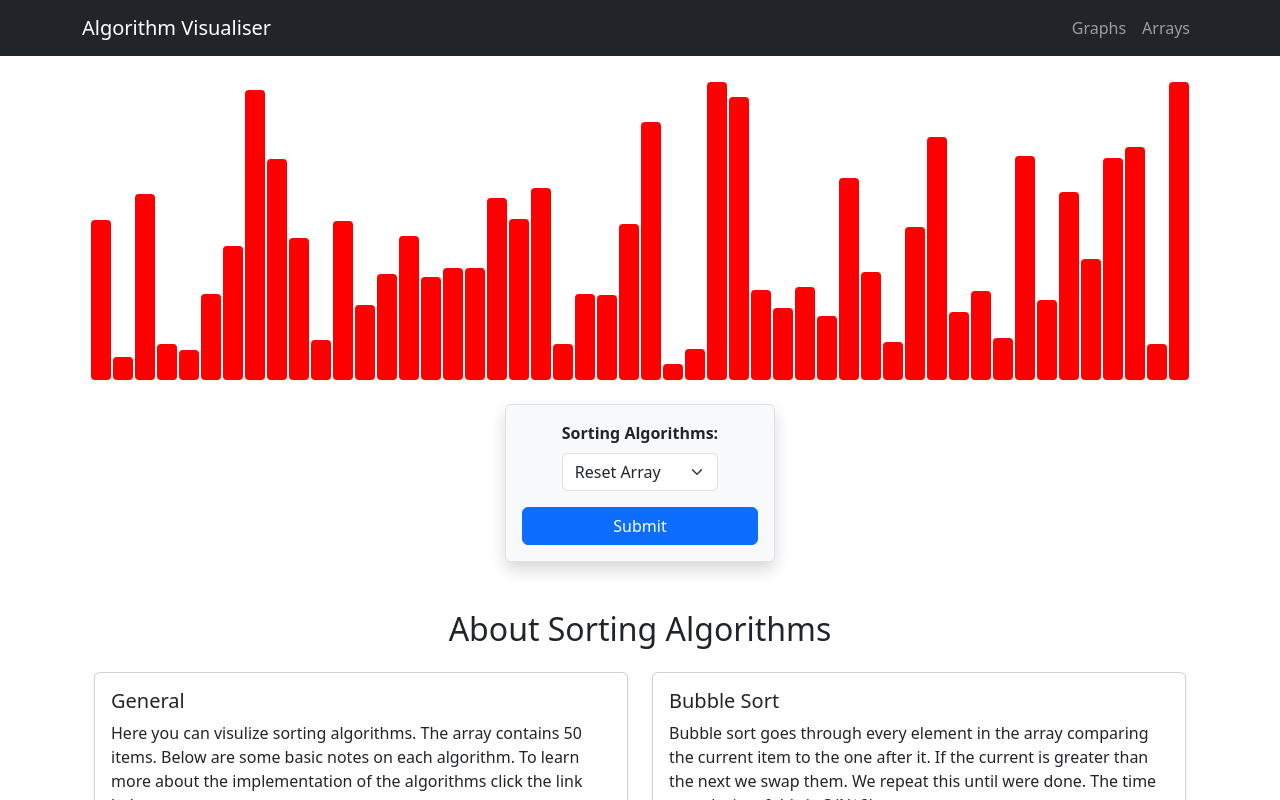
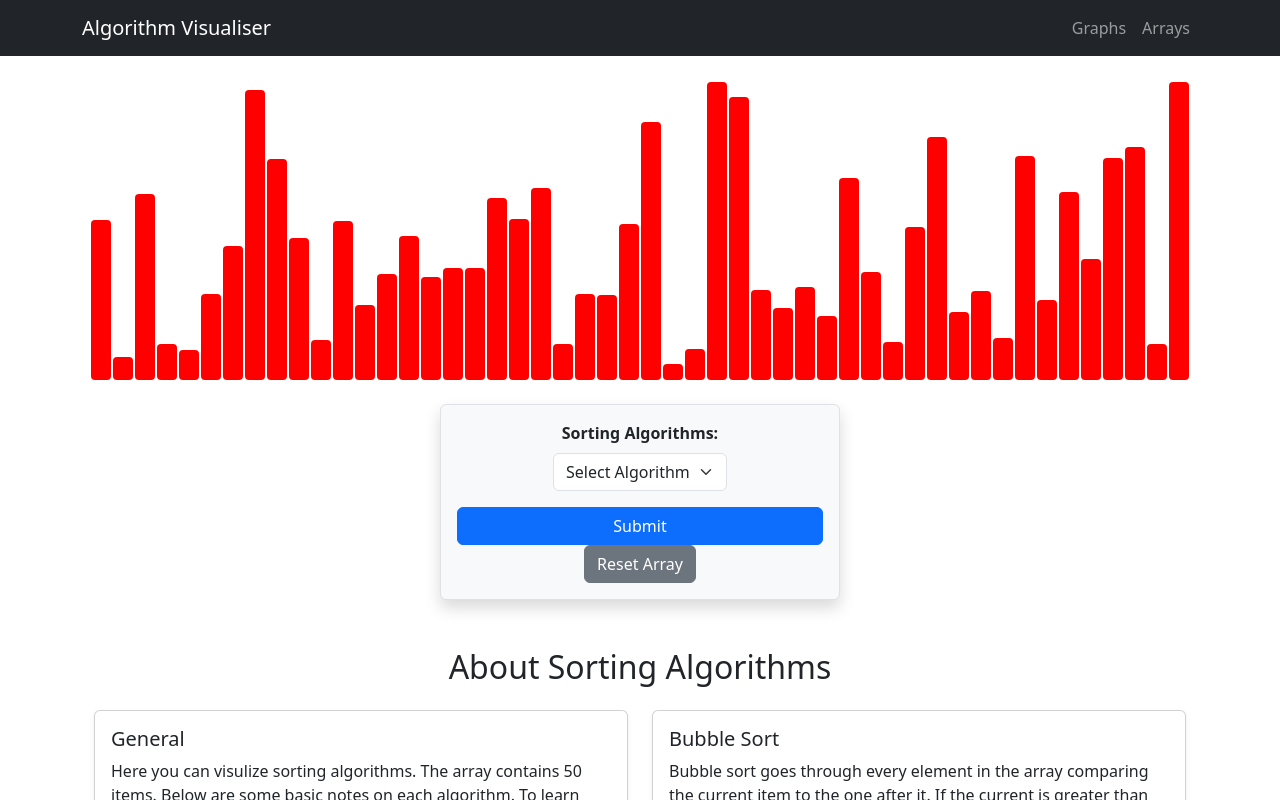
Before and after one commit to GaelGil/algorithm-visualizer, a React (Create React App) app: page /array in a window 1280 px wide. Shown: the top 800 px of the page. Built offline with nearby package versions, Linux system fonts and the light colour scheme; the HTML template or start-up script is replaced by a standard one.

Commit message:
added reset buttons

```diff
--- a/src/pages/array/Arrays.jsx
+++ b/src/pages/array/Arrays.jsx
@@ -149,7 +149,7 @@ const Arrays = () => {
       <form onSubmit={handleSubmit} className='p-3 border rounded bg-light shadow'>
         <label htmlFor='algorithm' className='form-label fw-bold'>Sorting Algorithms:
           <select className='form-select my-2' id='menu' value={algorithm} onChange={handleChange}>
-            <option value='Reset'>Reset Array</option>
+            <option value="">Select Algorithm</option>
             <option value='Merge'>Merge Sort</option>
             <option value='Bubble'>Bubble Sort</option>
             <option value='Selection'>Selection Sort</option>
@@ -157,6 +157,7 @@ const Arrays = () => {
           </select>
         </label>
         <input className='btn btn-primary w-100' type='submit' value='Submit' disabled={button} />
+        <button className='btn btn-secondary' onClick={resetArray} value='Submit' type='button'>Reset Array</button>
       </form>
     </div>
 
--- a/src/pages/graphs/Graphs.jsx
+++ b/src/pages/graphs/Graphs.jsx
@@ -13,8 +13,7 @@ const algorithmsInfo = [
     description: `In this project you can visualize path finding algorithms.
     Each weighted node has a cost of 5 while non weighted node cost is 1. Below are some basic notes on each algorithm. To learn more
     about the implementation of the algorithms click the link below.`,
-    link: 'https://github.com/GaelGil/algorithm-visualizer/tree/main/src/pages/graphs/graphAlgorithms', // ← Add this line
-
+    link: 'https://github.com/GaelGil/algorithm-visualizer/tree/main/src/pages/graphs/graphAlgorithms',
   },
   {
     name: 'Breadth First Search (BFS)',
@@ -83,7 +82,6 @@ const Graphs = () => {
     setStart({ row: x, col: y });
     newMatrix[x][y] = 's';
 
-
     while (placed < numObjectives + numObstacles + numWeights){
       // generate random x and y cord
       x = Math.floor(Math.random() * (newMatrix.length));
@@ -113,7 +111,6 @@ const Graphs = () => {
 
   // reset the matrix
   const resetMatrix = () => {
-    console.log('here')
     setAlgorithm('')
     clearPath(); // remove the previously drawn path
     generateMatrix(); // generate a new matrix
@@ -229,7 +226,7 @@ const Graphs = () => {
             value="Submit"
             disabled={button}
           />
-        <button className='btn btn-secondary' onClick={resetMatrix} value='Submit' type='button'>Reset Array</button>
+        <button className='btn btn-secondary' onClick={resetMatrix} value='Submit' type='button'>Reset Matrix</button>
         </form>
 
       <div className="container mt-5">
```
